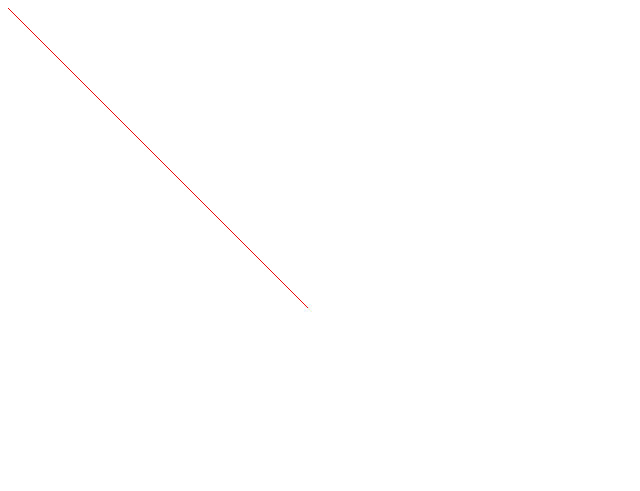
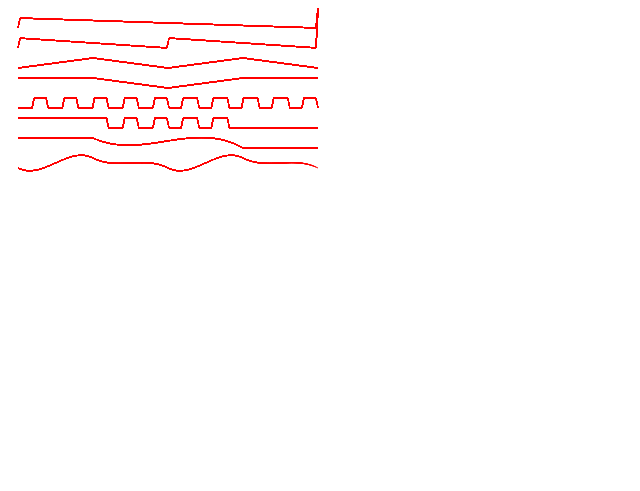
Before and after one commit to williamblair/WebGLClasses, a plain HTML site: page tracktest.html in a window 1280 px wide. Shown: the whole page, without its empty margins (0-640 px from the left). Drawn offline with Linux system fonts and the light colour scheme.

Commit message:
fixed track.js hermite bug, added more track tests

```diff
--- a/Track.js
+++ b/Track.js
@@ -148,7 +148,7 @@ class Vec3Track {
     var p1h1 = vec3.create(); vec3.scale(p1h1, p1, h1);
     var p2h2 = vec3.create(); vec3.scale(p2h2, p2, h2);
     var s1h3 = vec3.create(); vec3.scale(s1h3, s1, h3);
-    var s2h4 = vec3.create(); vec3.scale(s1h4, s2, h4);
+    var s2h4 = vec3.create(); vec3.scale(s2h4, s2, h4);
     vec3.add(p1h1, p1h1, p2h2);
     vec3.add(p1h1, p1h1, s1h3);
     vec3.add(p1h1, p1h1, s2h4);
--- a/tracktest.html
+++ b/tracktest.html
@@ -39,8 +39,8 @@ function LerpFloat(a, b, t) {
 }
 
 var scalarTracks = [];
-scalarTracks.push(
-  new Vec3Track(
+scalarTracks.push({
+  "track": new Vec3Track(
     [
       new Vec3Frame(
         [10.0, 10.0, 0.0], // value; x/y = start pixel position
@@ -49,29 +49,190 @@ scalarTracks.push(
         0.0 // time
       ),
       new Vec3Frame(
-        [300.0, 300.0, 0.0], // value
+        [300.0, 20.0, 0.0], // value
         [0.0, 0.0, 0.0], // in
         [0.0, 0.0, 0.0], // out
         1.0 // time
       )
     ],
     Interpolation.Linear
-  )
-);
+  ),
+  "looping": true
+});
+scalarTracks.push({
+  "track": new Vec3Track(
+    [
+      new Vec3Frame(
+        [10.0, 30.0, 0.0], // value; x/y = start pixel position
+        [0.0, 0.0, 0.0], // in
+        [0.0, 0.0, 0.0], // out
+        0.0 // time
+      ),
+      new Vec3Frame(
+        [300.0, 40.0, 0.0], // value
+        [0.0, 0.0, 0.0], // in
+        [0.0, 0.0, 0.0], // out
+        0.5 // time
+      )
+    ],
+    Interpolation.Linear
+  ),
+  "looping": true
+});
+scalarTracks.push({
+  "track": new Vec3Track(
+    [
+      new Vec3Frame(
+        [10.0, 50.0, 0.0], // value; x/y = start pixel position
+        [0.0, 0.0, 0.0], // in
+        [0.0, 0.0, 0.0], // out
+        0.25 // time
+      ),
+      new Vec3Frame(
+        [300.0, 60.0, 0.0], // value
+        [0.0, 0.0, 0.0], // in
+        [0.0, 0.0, 0.0], // out
+        0.5 // time
+      ),
+      new Vec3Frame(
+        [300.0, 50.0, 0.0], // value
+        [0.0, 0.0, 0.0], // in
+        [0.0, 0.0, 0.0], // out
+        0.75 // time
+      ),
+    ],
+    Interpolation.Linear
+  ),
+  "looping": true
+});
+scalarTracks.push({
+  "track": new Vec3Track(
+    [
+      new Vec3Frame(
+        [10.0, 70.0, 0.0], // value; x/y = start pixel position
+        [0.0, 0.0, 0.0], // in
+        [0.0, 0.0, 0.0], // out
+        0.25 // time
+      ),
+      new Vec3Frame(
+        [300.0, 80.0, 0.0], // value
+        [0.0, 0.0, 0.0], // in
+        [0.0, 0.0, 0.0], // out
+        0.5 // time
+      ),
+      new Vec3Frame(
+        [300.0, 70.0, 0.0], // value
+        [0.0, 0.0, 0.0], // in
+        [0.0, 0.0, 0.0], // out
+        0.75 // time
+      ),
+    ],
+    Interpolation.Linear
+  ),
+  "looping": false
+});
+
+var stepTrackLooping = new Vec3Track();
+stepTrackLooping.Resize(11);
+stepTrackLooping.mInterpolation = Interpolation.Constant;
+for (var i = 0; i < 11; ++i) {
+  var time = i / 10.0 * 0.5 + 0.25;
+  stepTrackLooping.mFrames[i] = new Vec3Frame(
+    [10.0, (i%2 == 0) ? 90.0 : 100.0, 0.0], // value
+    [0.0, 0.0, 0.0], // in
+    [0.0, 0.0, 0.0], // out
+    time
+  );
+}
+scalarTracks.push({
+  "track": stepTrackLooping,
+  "looping": true
+});
+var stepTrackNonloop = new Vec3Track();
+stepTrackNonloop.Resize(11);
+stepTrackNonloop.mInterpolation = Interpolation.Constant;
+for (var i = 0; i < 11; ++i) {
+  var time = i / 10.0 * 0.5 + 0.25;
+  stepTrackNonloop.mFrames[i] = new Vec3Frame(
+    [10.0, (i%2 == 0) ? 110.0 : 120.0, 0.0], // value
+    [0.0, 0.0, 0.0], // in
+    [0.0, 0.0, 0.0], // out
+    time
+  );
+}
+scalarTracks.push({
+  "track": stepTrackNonloop,
+  "looping": false
+});
+scalarTracks.push({
+  "track": new Vec3Track(
+    [
+      new Vec3Frame(
+        [10.0, 130.0, 0.0], // value
+        [0.0, 130.0 + 0.676221*10.0, 0.0], // in
+        [0.0, 130.0 + 0.676221*10.0, 0.0], // out
+        0.25 // time
+      ),
+      new Vec3Frame(
+        [10.0, 140.0, 0.0], // value
+        [0.0, 130.0 + 4.043837*10.0, 0.0], // in
+        [0.0, 130.0 + 4.043837*10.0, 0.0], // out
+        0.75 // time
+      )
+    ],
+    Interpolation.Cubic
+  ),
+  "looping": false
+});
+scalarTracks.push({
+  "track": new Vec3Track(
+    [
+      new Vec3Frame(
+        [10.0, 150.0 + 0.0, 0.0], // value
+        [0.0, 150.0 + 0.0, 0.0], // in
+        [0.0, 150.0 + 0.0, 0.0], // out
+        0.25
+      ),
+      new Vec3Frame(
+        [0.0, 150.0 + 10.0, 0.0], // value
+        [0.0, 150.0 + 0.0, 0.0], // in
+        [0.0, 150.0 + 0.0, 0.0], // out
+        0.5
+      ),
+      new Vec3Frame(
+        [300.0, 150.0 + 0.0, 0.0], // value
+        [0.0, 150.0 + 0.0, 0.0], // in
+        [0.0, 150.0 + 0.0, 0.0], // out
+        0.75
+      )
+    ],
+    Interpolation.Cubic
+  ),
+  "looping": true
+});
+
+for (var i = 0; i < scalarTracks.length; ++i) {
 for (var j = 1; j < 150; ++j) {
     var thisJNorm = (j-1) / 149.0;
     var nextJNorm = j / 149.0;
 
-    var thisSample = scalarTracks[0].Sample(thisJNorm, true); // looping = true
-    var nextSample = scalarTracks[0].Sample(nextJNorm, true);
+    var thisX = 10 + thisJNorm * 300;
+    var nextX = 10 + nextJNorm * 300;
+
+    var thisSample = scalarTracks[i].track.Sample(thisJNorm, scalarTracks[i].looping);
+    var nextSample = scalarTracks[i].track.Sample(nextJNorm, scalarTracks[i].looping);
     DrawLine(
-      thisSample[0],
+      thisX,
       thisSample[1],
-      nextSample[0],
+      nextX,
       nextSample[1],
       "#FF0000"
     );
 }
+}
+
+//DrawLine(10, 10, 100, 100, "#FF0000");
+//DrawLine(10, 50, 50, 30, "#00FF00");
 
 </script>
 
```
